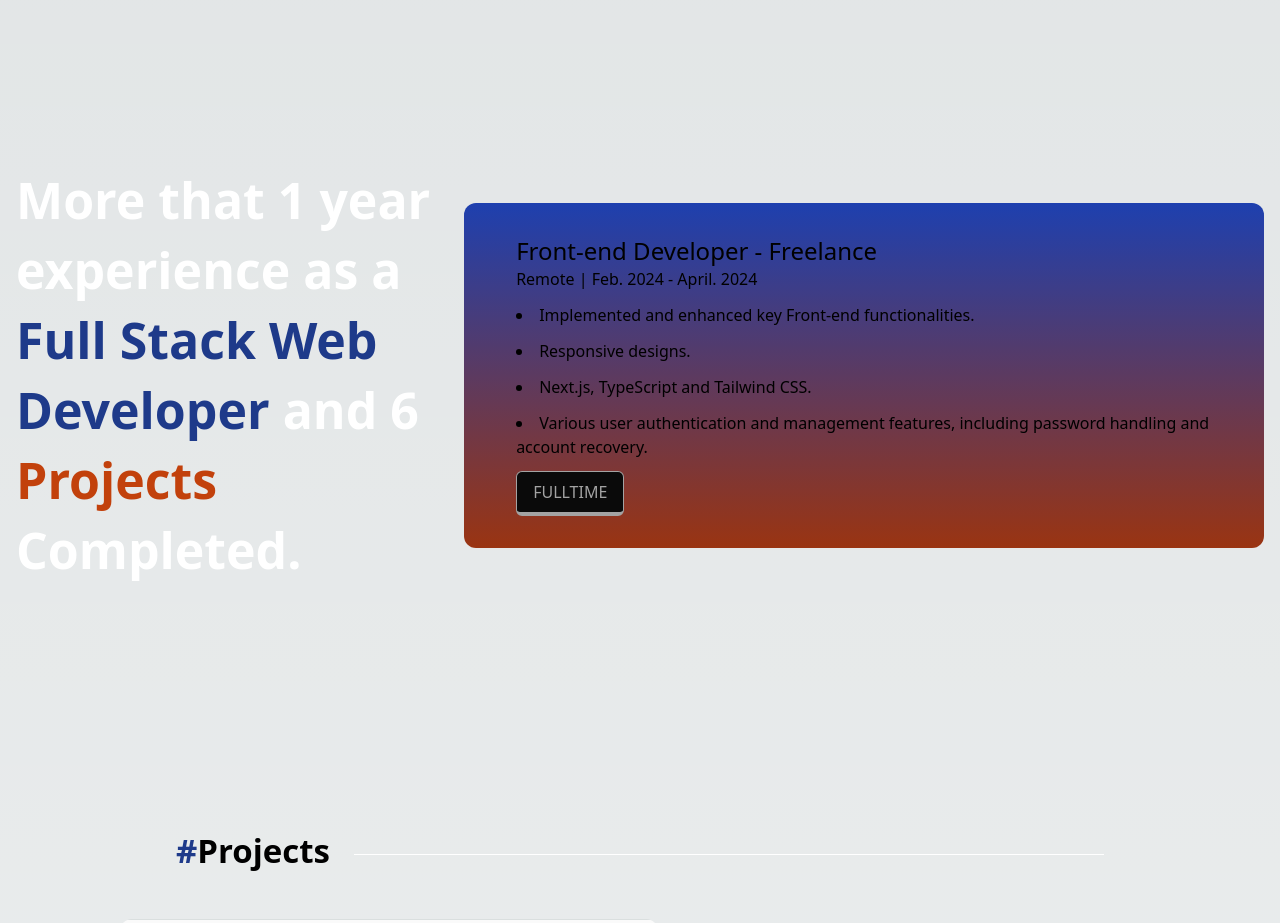
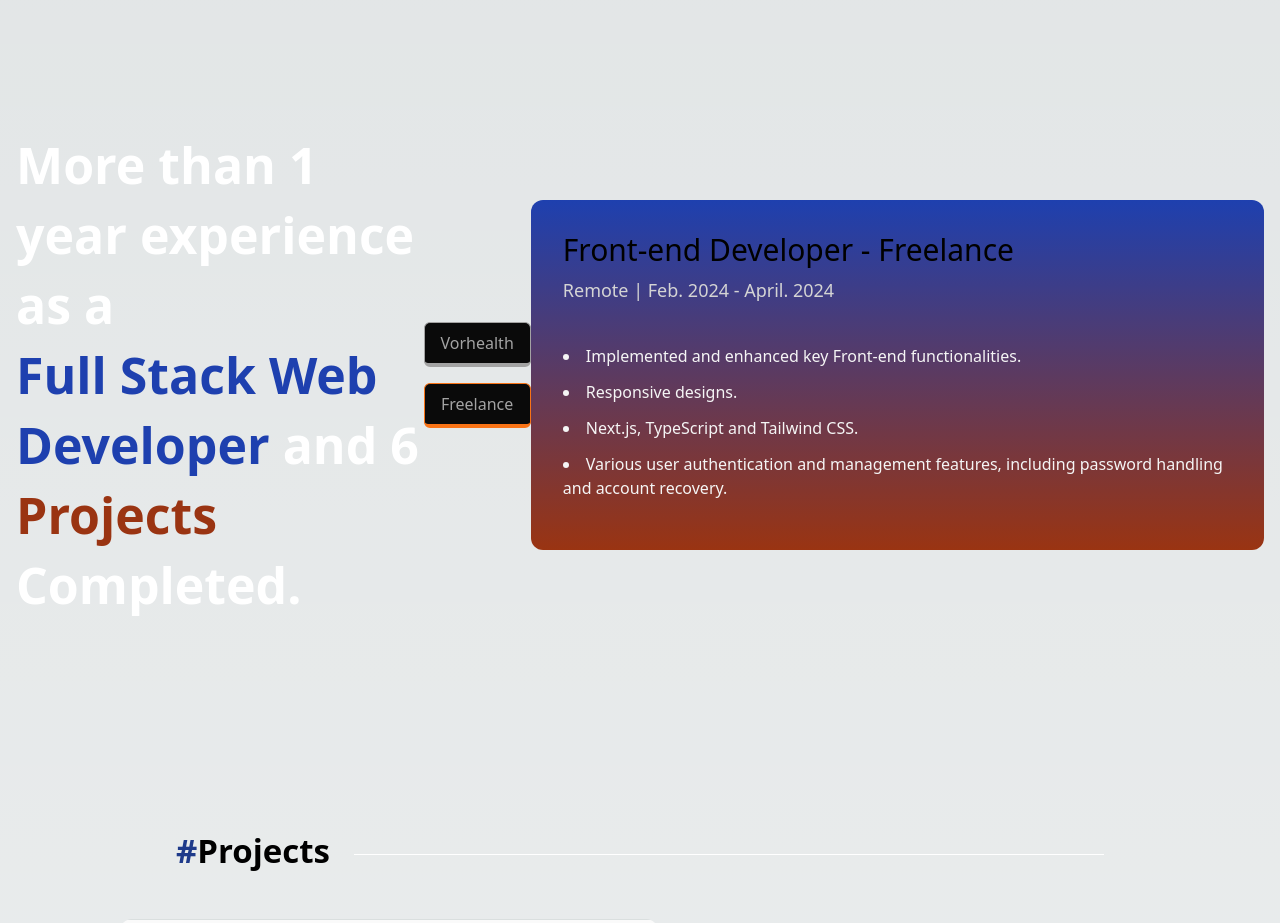
Before and after one commit to Jessuss0/Portfolio-JesusAcosta, a Next.js app in the folder portfolio-jesusacosta/: page / in a window 1280 px wide. Shown: the part 2100-3023 px from the top of the page. Built offline with nearby package versions, Linux system fonts and the light colour scheme.

Commit message:
Update experience.jsx

```diff
--- a/portfolio-jesusacosta/src/components/experience/experience.jsx
+++ b/portfolio-jesusacosta/src/components/experience/experience.jsx
@@ -1,73 +1,128 @@
 import { motion } from "framer-motion";
+import { useState } from "react";
 
 export default function Experience() {
+  const [colors, setColors] = useState({
+    primary: "text-orange-800",
+    secondary: "text-blue-800",
+    border: "border-orange-500",
+    gradient: "bg-gradient-to-t from-orange-800 to-blue-800",
+    freelance: "border-orange-500",
+  });
+
+  const [cardInfo, setCardInfo] = useState({
+    title: "Front-end Developer - Freelance",
+    period: "Remote | Feb. 2024 - April. 2024",
+    details: [
+      "Implemented and enhanced key Front-end functionalities.",
+      "Responsive designs.",
+      "Next.js, TypeScript and Tailwind CSS.",
+      "Various user authentication and management features, including password handling and account recovery.",
+    ],
+  });
+
+  const handleVorhealthClick = () => {
+    setColors({
+      primary: "text-blue-800",
+      secondary: "text-green-600",
+      gradient: "bg-gradient-to-t from-green-600 to-blue-800",
+      vorhealth: "border-green-600",
+    });
+    setCardInfo({
+      title: "Full-stack web developer - Vorhealth",
+      period: "Remote | Sep. 2024 - Current",
+      details: [
+        "Full-Stack Work: Built and maintained apps with Next.js, React and Tailwind CSS.",
+        "Responsive designs.",
+        "Agile Collaboration: Worked in Scrum to achieve project goals.",
+      ],
+    });
+  };
+
+  const handleFreelanceClick = () => {
+    setColors({
+      primary: "text-orange-800",
+      secondary: "text-blue-800",
+      freelance: "border-orange-500",
+      gradient: "bg-gradient-to-t from-orange-800 to-blue-800",
+    });
+    setCardInfo({
+      title: "Front-end Developer - Freelance",
+      period: "Remote | Feb. 2024 - April. 2024",
+      details: [
+        "Implemented and enhanced key Front-end functionalities.",
+        "Responsive designs.",
+        "Next.js, TypeScript and Tailwind CSS.",
+        "Various user authentication and management features, including password handling and account recovery.",
+      ],
+    });
+  };
+
   return (
     <div className="min-h-screen px-4 lg:max-w-[1700px] h-full md:max-w-7xl m-auto z-10 lg:w-full">
       <motion.div
         initial={{ y: 100, opacity: 0 }}
         whileInView={{ y: 0, opacity: 1 }}
-        transition={{
-          duration: 0.8,
-        }}
+        transition={{ duration: 0.8 }}
         viewport={{ once: false, amount: 0.1 }}
       >
         <h2 className="text-[33px] text-center font-black mt-20">
-          <span className=" text-blue-900">#</span>Experience
-          <span className="h-[1px] md:ml-6 w-full md:w-[750px] inline-block bg-light relative top-7 group-hover:w-full transition-[width] ease duration-300 bg-white">
+          <span className="text-blue-900">#</span>Experience
+          <span className="h-[1px] md:ml-6 w-full md:w-[750px] inline-block bg-light relative top-7 transition-[width] duration-300 bg-white">
             &nbsp;
           </span>
         </h2>
       </motion.div>
-      <div className="flex flex-col  justify-center items-center xl:flex-row xl:justify-between sm:h-[600px] md:mt-20 mt-0">
+      <div className="flex flex-col justify-center items-center xl:flex-row xl:justify-between sm:h-[600px] md:mt-20 mt-0">
         <motion.div
           className="flex flex-col xl:w-[570px] 2xl:w-[950px] md:px-6 xl:px-0"
           initial={{ x: -200, opacity: 0 }}
           whileInView={{ x: 0, opacity: 1 }}
-          transition={{
-            duration: 0.6,
-            ease: "easeInOut",
-          }}
+          transition={{ duration: 0.6, ease: "easeInOut" }}
           viewport={{ once: false, amount: 0.2 }}
         >
           <p className="text-white text-center xl:text-left font-bold text-xl leading-10 md:text-2xl sm:leading-[46px] md:leading-[56px] xl:leading-[70px] xl:text-[50px] 2xl:text-[78px] 2xl:leading-[120px]">
-            More that 1 year experience as a <br />
-            <span className=" text-blue-900">Full Stack Web Developer </span>
-            and 6<span className=" text-orange-700"> Projects </span>
+            More than 1 year experience as a <br />
+            <span className={colors.secondary}>Full Stack Web Developer </span>
+            and 6<span className={colors.primary}> Projects </span>
             Completed.
           </p>
         </motion.div>
+        <div className="flex md:flex-col md:mt-0 mt-20">
+          <button
+            onClick={handleVorhealthClick}
+            className={`bg-neutral-950 text-neutral-400 border ${
+              colors.vorhealth ? colors.vorhealth : "border-neutral-400"
+            } border-b-4 font-medium overflow-hidden relative px-4 py-2 rounded-md hover:brightness-150 hover:border-t-4 active:opacity-75 outline-none duration-300 group`}
+          >
+            Vorhealth
+          </button>
+          <button
+            onClick={handleFreelanceClick}
+            className={`bg-neutral-950 text-neutral-400 md:mt-4 md:ml-0 ml-4 border ${
+              colors.freelance ? colors.freelance : "border-neutral-400"
+            } border-b-4 font-medium overflow-hidden relative px-4 py-2 rounded-md hover:brightness-150 hover:border-t-4 active:opacity-75 outline-none duration-300 group`}
+          >
+            Freelance
+          </button>
+        </div>
         <motion.div
-          className=" mt-20 xl:mt-0 xl:flex xl:justify-center xl:items-center flex flex-col-reverse md:flex-row bg-gradient-to-t from-orange-800 to-blue-800 p-8 md:w-[800px] lg:w-[1000px] rounded-xl"
+          className={`xl:mt-0 flex flex-col justify-start items-start ${colors.gradient} p-8 md:w-[800px] lg:w-[1000px] md:h-[350px] h-[450px] rounded-xl`}
           initial={{ x: 200, opacity: 0 }}
           whileInView={{ x: 0, opacity: 1 }}
-          transition={{
-            duration: 0.6,
-            ease: "easeInOut",
-          }}
+          transition={{ duration: 0.6, ease: "easeInOut" }}
           viewport={{ once: false, amount: 0.2 }}
         >
-          <div className="md:ml-5 md:mr-auto">
-            <h2 className="text-2xl font-medium">
-              Front-end Developer - Freelance
-            </h2>
-            <p>Remote | Feb. 2024 - April. 2024</p>
-            <ul className="list-disc list-inside">
-              <li className="my-3">
-                Implemented and enhanced key Front-end functionalities.
-              </li>
-              <li className="my-3">Responsive designs.</li>
-              <li className="my-3">Next.js, TypeScript and Tailwind CSS.</li>
-              <li className="my-3">
-                Various user authentication and management features, including
-                password handling and account recovery.
-              </li>
+          <div className="w-full">
+            <h2 className="text-3xl font-medium mb-2">{cardInfo.title}</h2>
+            <p className="text-lg text-neutral-300">{cardInfo.period}</p>
+            <ul className="list-disc list-inside mt-10 space-y-3">
+              {cardInfo.details.map((detail, index) => (
+                <li key={index} className="text-base text-neutral-100">
+                  {detail}
+                </li>
+              ))}
             </ul>
-            <div className="w-full flex justify-center md:block">
-              <button className="bg-neutral-950 text-neutral-400 border border-neutral-400 border-b-4 font-medium overflow-hidden relative px-4 py-2 rounded-md hover:brightness-150 hover:border-t-4 hover:border-b active:opacity-75 outline-none duration-300 group">
-                <span className="bg-neutral-400 shadow-neutral-400 absolute -top-[150%] left-0 inline-flex w-80 h-[5px] rounded-md opacity-50 group-hover:top-[150%] duration-500 shadow-[0_0_10px_10px_rgba(0,0,0,0.3)]"></span>
-                FULLTIME
-              </button>
-            </div>
           </div>
         </motion.div>
       </div>
```
